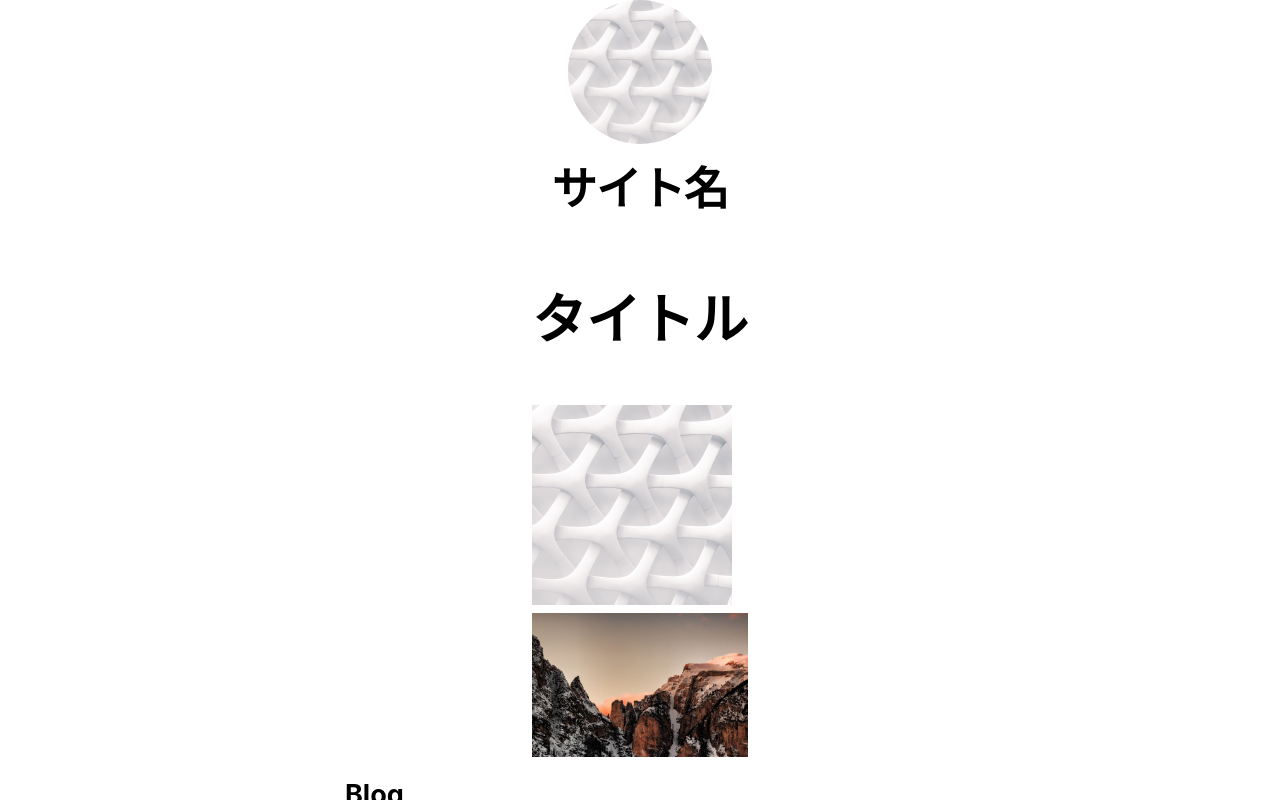
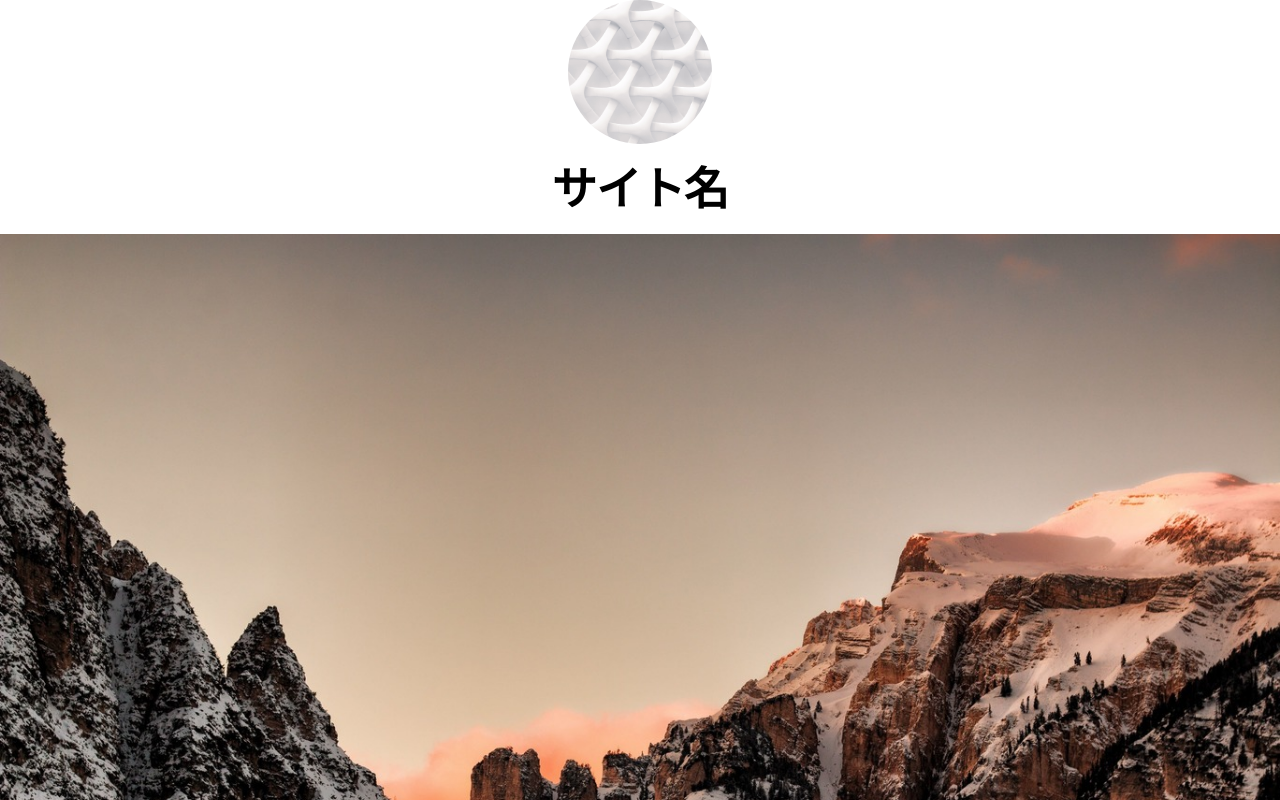
Before and after one commit to konyu/nextjs-imagetag-sample, a Next.js app: page / in a window 1280 px wide. Shown: the top 800 px of the page. Built offline with nearby package versions, Linux system fonts and the light colour scheme.

Commit message:
Add: hero image
画面いっぱいの画像の表示

```diff
--- a/components/layout.module.css
+++ b/components/layout.module.css
@@ -1,7 +1,11 @@
 .container {
-  padding: 0 1rem;
+  /* レイアウトの最大幅を指定 */
+  max-width: 1280px;
+  /* コンテンツ全体の中央寄せ */
+  margin: 0 auto;
 }
 
+/* 中央寄せ */
 .header {
   display: flex;
   flex-direction: column;
@@ -13,6 +17,11 @@
   display: flex;
   flex-direction: column;
   align-items: center;
+}
+
+/* ヒーロー画像 */
+.hero {
+  width: 100%;
 }
 
 .backToHome {
--- a/pages/index.tsx
+++ b/pages/index.tsx
@@ -23,10 +23,14 @@
       <Head>
         <title>{siteTitle}</title>
       </Head>
+
+      <div className={styles.hero} >
+        <Image src={"/images/img.jpg"} width={1235 } height={823} layout="responsive"/>
+      </div>
+
       <section className={utilStyles.headingMd}>
         <h1 className={styles.h1} >タイトル</h1>
         <Image src={"/images/profile.jpg"} width={200} height={200} />
-        <Image src={"/images/img.jpg"} width={1235 } height={823} layout="responsive"/>
       </section>
       <section className={`${utilStyles.headingMd} ${utilStyles.padding1px}`}>
         <h2 className={utilStyles.headingLg}>Blog</h2>
```
